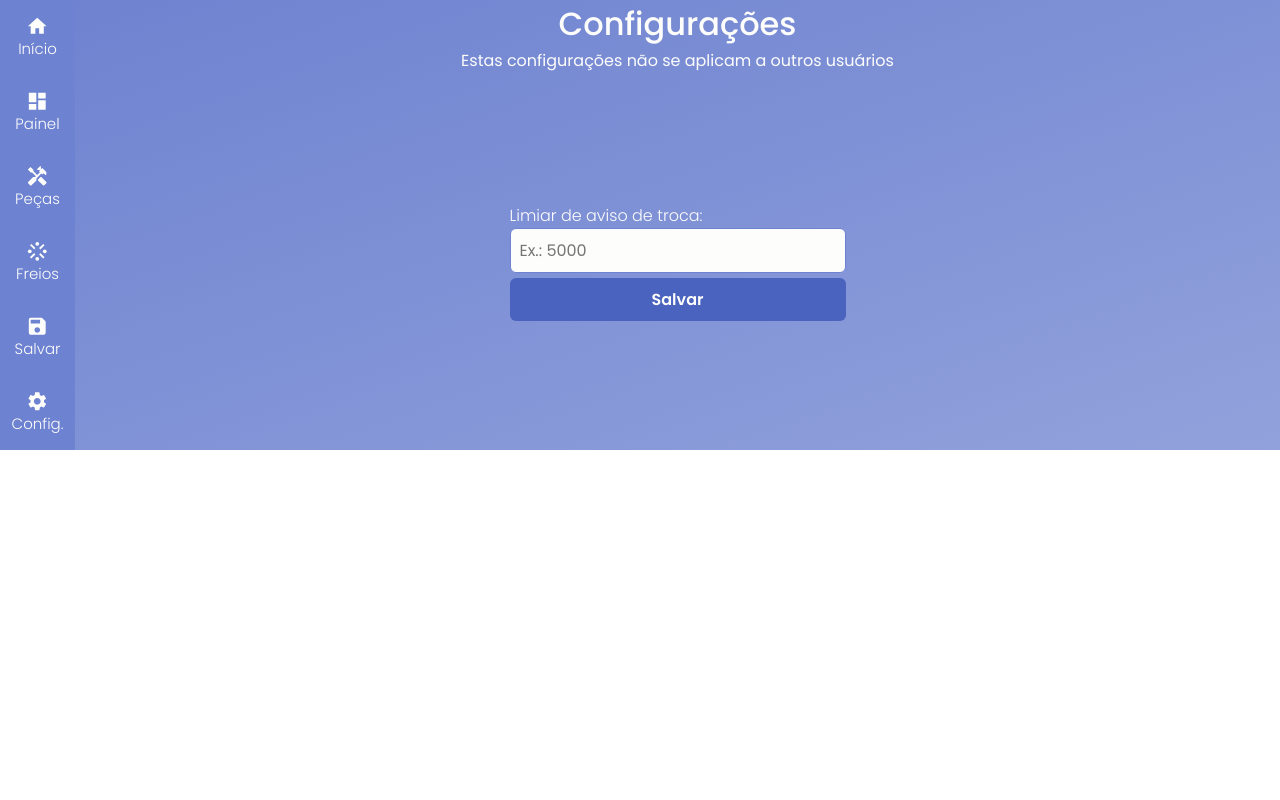
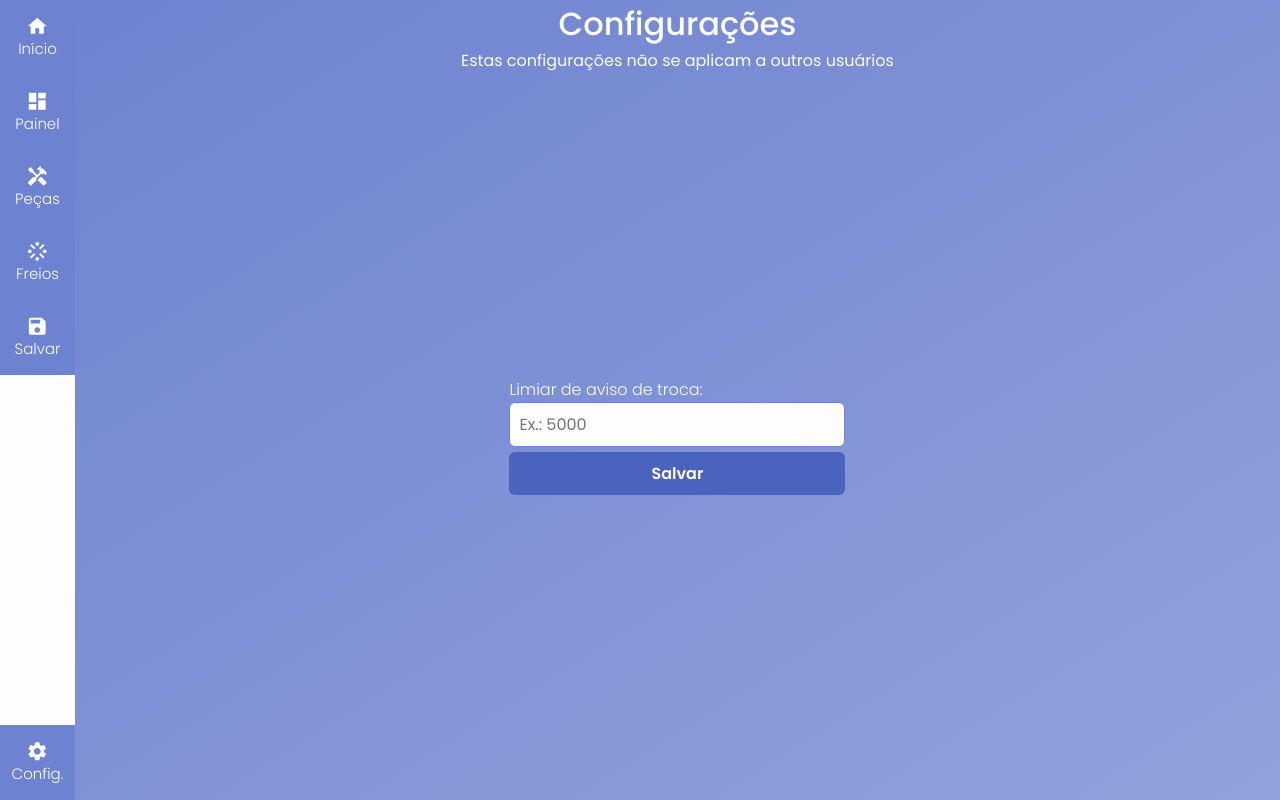
Before and after one commit to cauapdebiasi/truck-management, a React (Vite) app: page /settings in a window 1280 px wide. Built offline with nearby package versions, Linux system fonts and the light colour scheme.

Commit message:
fix!: changed base screen name to Base

```diff
--- a/src/assets/styles/screens/base.module.scss
+++ /dev/null
@@ -1,10 +0,0 @@
-@import '../abstract/colors.scss';
-@import '../abstract/constraints.scss';
-
-.base {
-  width: 100%;
-  height: 100%;
-  background: $primary-inverted-gradient;
-  display: grid;
-  grid-template-columns: $sidePanelWidth 1fr;
-}
```
Also changed, not shown: src/screens/Base.tsx (+5 -5 lines).
